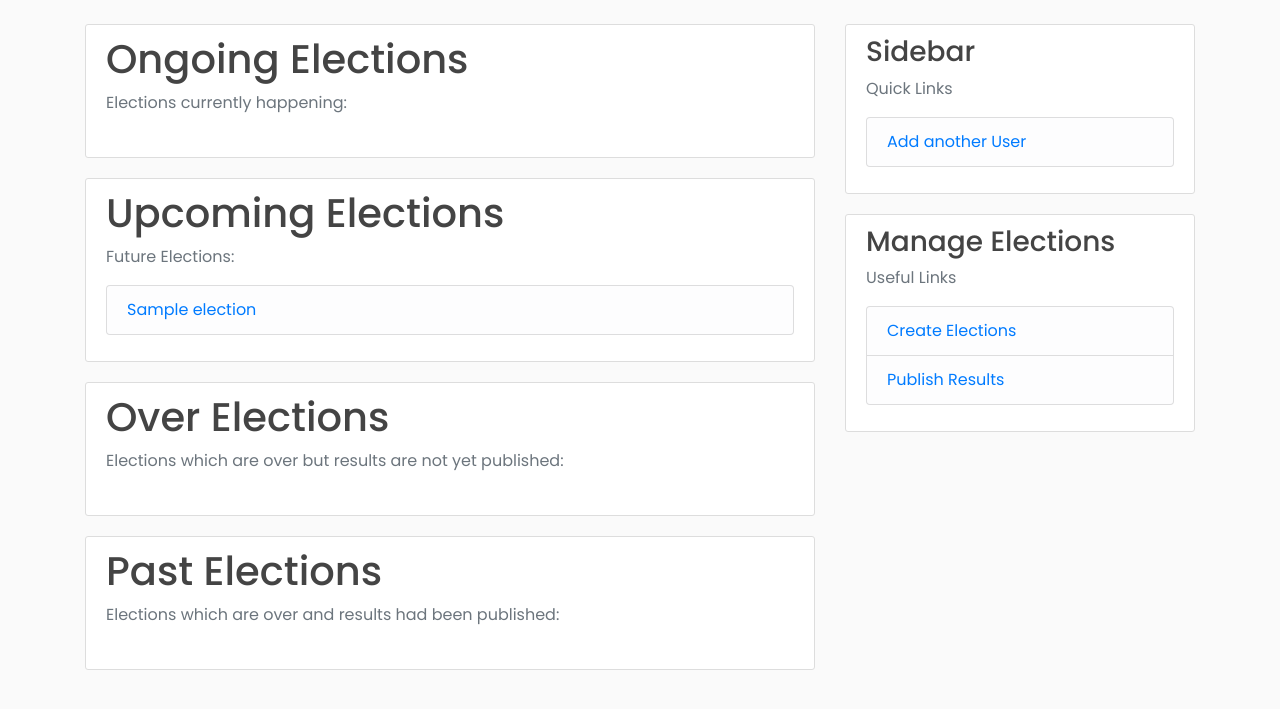
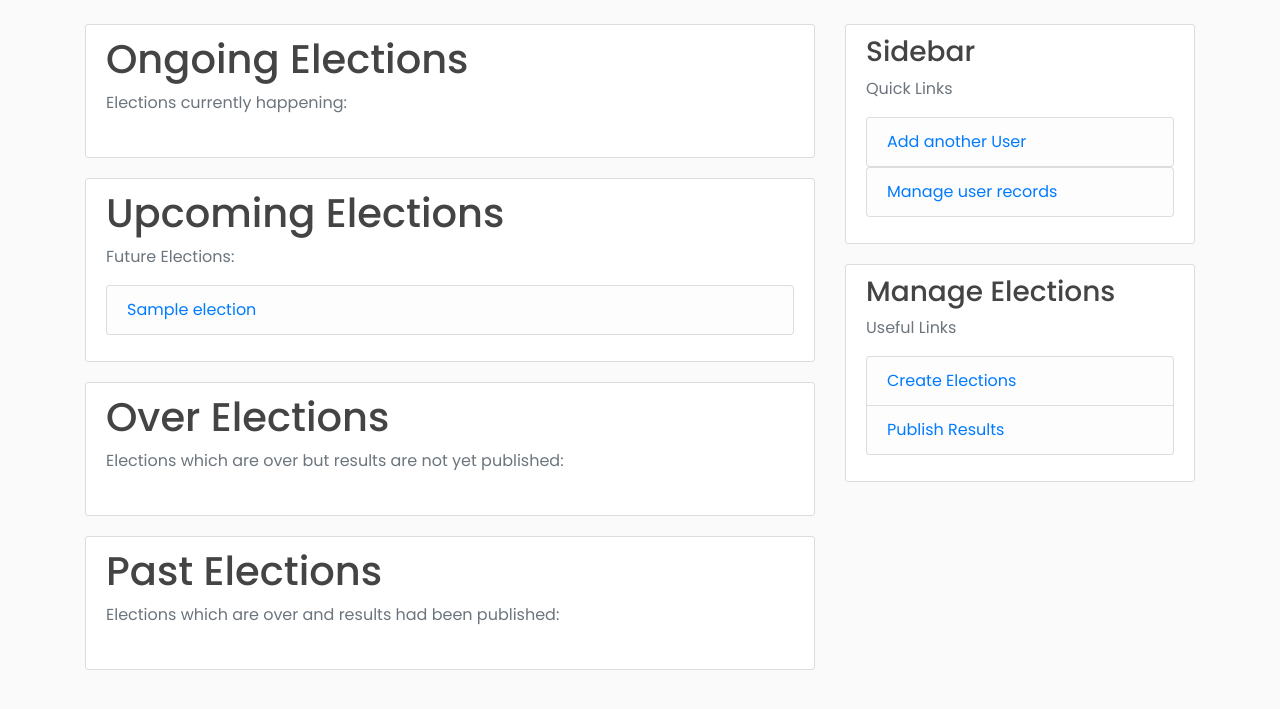
Before and after one commit to apurba871/blockchain-election, a Flask app: template app/templates/admin.html in a window 1280 px wide. Shown: the part 56-765 px from the top of the page. Run offline with Flask 2, Linux system fonts and the light colour scheme; the template is opened without the code that fills it: most values are stand-ins (such as "Sample title", 1, 10 or a date in 2020); parts of the project's set-up code (start-up, migrations or seed data) failed here and were passed over; some libraries are stand-ins or nearby versions.

Commit message:
Added link to manage users

```diff
--- a/app/templates/admin.html
+++ b/app/templates/admin.html
@@ -72,6 +72,9 @@
       <ul class="list-group">
         <li class="list-group-item list-group-item-light"><a href="{{ url_for('new_admin') }}">Add another User</a></li>
       </ul>
+      <ul class="list-group">
+        <li class="list-group-item list-group-item-light"><a href="{{ url_for('user_crud') }}">Manage user records</a></li>
+      </ul>
     </p>
   </div>
   <div class="content-section">
```
